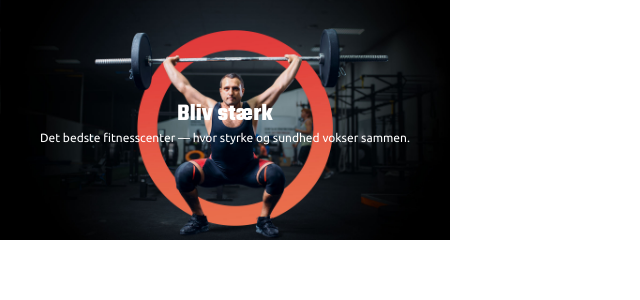
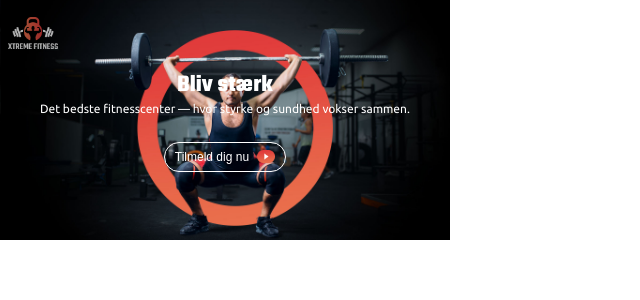
Before and after one commit to annajensen1804/Xtreme-Fitness, a React (Vite) app: page / in a window 1280 px wide. Shown: the top 300 px of the page, without its empty margins (0-640 px from the left). Built offline with nearby package versions, Linux system fonts and the light colour scheme.

Commit message:
Add button
Closes #18

```diff
--- a/package.json
+++ b/package.json
@@ -10,9 +10,12 @@
     "preview": "vite preview"
   },
   "dependencies": {
+    "hamburger-react": "^2.5.2",
     "react": "^19.2.8",
     "react-dom": "^19.2.8",
-    "react-router-dom": "^7.18.2"
+    "react-icons": "^5.7.0",
+    "react-router-dom": "^7.18.2",
+    "react-toastify": "^11.1.0"
   },
   "devDependencies": {
     "@eslint/js": "^10.0.1",
--- a/src/Routes.jsx
+++ b/src/Routes.jsx
@@ -4,17 +4,14 @@ import {
   Route,
 } from "react-router-dom";
 import AppLayout from "./components/layouts/AppLayout";
+import ErrorElement from "./components/feedbackElements/ErrorElement"
 import Home from "./pages/Home"
 
 const routes = createBrowserRouter(
   createRoutesFromElements(
     <Route>
       <Route element={<AppLayout />}>
-        <Route
-          index
-          element={<Home />}
-
-        />
+        <Route index element={<Home />} errorElement={<ErrorElement />} />
       </Route>
     </Route>,
   ),
--- /dev/null
+++ b/src/components/button/Button.jsx
@@ -0,0 +1,22 @@
+import styles from './button.module.css'
+
+const Button = ({
+  buttonText,
+  type = "button",
+  onClick,
+  variant = "default",
+  icon
+}) => {
+  return (
+    <button
+      className={`${styles.button} ${styles[variant] || ""}`}
+      onClick={onClick}
+      type={type}
+    >
+      <p>{buttonText}</p>
+      {icon && <img src={icon} alt="" className={styles.icon} />}
+    </button>
+  );
+};
+
+export default Button;
--- /dev/null
+++ b/src/components/button/button.module.css
@@ -0,0 +1,22 @@
+.button {
+  background-color: #00000000;
+  border: 1px solid white;
+  border-radius: 50px;
+  margin-top: 2em;
+  padding: 5px 10px;
+  display: inline-flex;
+  align-items: center;
+  justify-content: center;
+  gap: 8px
+}
+
+.button p {
+color: white;
+font-size: 12px;
+}
+
+.icon {
+  width: 18px;
+  height: 18px;
+  object-fit: contain;
+}
--- a/src/components/header/Header.jsx
+++ b/src/components/header/Header.jsx
@@ -6,13 +6,14 @@ import employeesHeaderImg from "../../assets/headers/employeesHeader.jpg";
 import exerciseDetailsHeaderImg from "../../assets/headers/exerciseDetailsHeader.png";
 import loginHeaderImg from "../../assets/headers/loginHeader.png";
 import myPageHeaderImg from "../../assets/headers/myPageHeader.png";
+import Button from "../button/Button";
 
 const IMAGES_MAP = {
     "/": homeHeaderImg,
     "/about": aboutHeaderImg,
   };
 
-const Header = ({ title, leadText }) => {
+const Header = ({ title, leadText, buttonText, onClick, buttonIcon }) => {
 
     const location = useLocation();
     const currentBg = IMAGES_MAP[location.pathname];
@@ -25,6 +26,10 @@ const Header = ({ title, leadText }) => {
       <div className={styles.headerContent}>
         {title && <h1 className={styles.title}>{title}</h1>}
         {leadText && <p className={styles.leadText}>{leadText}</p>}
+        {buttonText && onClick &&
+        <Button buttonText={buttonText} onClick={onClick}
+        icon={buttonIcon}>
+        </Button>}
       </div>
     </header>
   );
--- a/src/components/layouts/AppLayout.jsx
+++ b/src/components/layouts/AppLayout.jsx
@@ -1,9 +1,11 @@
 import { Outlet, ScrollRestoration } from "react-router-dom";
 /* import { ToastContainer } from "react-toastify";
 import "react-toastify/dist/ReactToastify.css";
-import Navigation from "../navigation/Navigation";
 import Footer from "../footer/Footer";
  */
+
+import Navigation from "../navigation/Navigation";
+
 /* Hele projektet: #root --> .app --> .main --> <Outlet />
    <Outlet /> renderer alle vores Route-elementer (defineret i Routes.jsx).
    <ScrollRestoration /> sørger for, at siderne starter øverst ved navigation.
@@ -11,7 +13,7 @@ import Footer from "../footer/Footer";
 const AppLayout = () => {
   return (
     <div className='app'>
-      {/* <Navigation /> */}
+      <Navigation />
       <div className='main'>
         <Outlet />
         <ScrollRestoration />
--- /dev/null
+++ b/src/components/navigation/Navigation.jsx
@@ -0,0 +1,60 @@
+import { useState } from "react";
+import { Link, NavLink, useNavigate } from "react-router-dom";
+import Hamburger from "hamburger-react";
+import { toast } from "react-toastify";
+import logo from "../../assets/icons/logo.png";
+import styles from './navigation.module.css'
+
+const Navigation = () => {
+  const [isOpen, setIsOpen] = useState(false);
+
+  const navigate = useNavigate();
+
+  const closeMenu = () => setIsOpen(false);
+
+  return (
+    <nav className={styles.navbar}>
+      <Link to="/" onClick={closeMenu}>
+        <img src={logo} alt="logo" className={styles.logo} />
+      </Link>
+
+      <div className={styles["burger-menu"]}>
+        <Hamburger toggled={isOpen} toggle={setIsOpen} size={28} color="#fff" />
+      </div>
+
+      <ul
+        className={
+          isOpen ? `${styles["nav-links"]} ${styles.open}` : styles["nav-links"]
+        }
+      >
+        <li>
+          <NavLink onClick={closeMenu} to="/services">
+            Tjenester
+          </NavLink>
+        </li>
+        <li>
+          <NavLink onClick={closeMenu} to="/traners">
+            Trænere
+          </NavLink>
+        </li>
+        <li>
+          <NavLink onClick={closeMenu} to="/prices">
+            Priser
+          </NavLink>
+        </li>
+        <li>
+          <NavLink onClick={closeMenu} to="/about">
+            Om os
+          </NavLink>
+        </li>
+        <li>
+          <NavLink onClick={closeMenu} to="/login">
+            Log in
+          </NavLink>
+        </li>
+      </ul>
+    </nav>
+  );
+};
+
+export default Navigation;
--- /dev/null
+++ b/src/components/navigation/navigation.module.css
@@ -0,0 +1,105 @@
+.navbar {
+  display: flex;
+  justify-content: space-between;
+  position: absolute;
+  width: 100%;
+  padding: 0.5em;
+  align-items: center;
+
+  img {
+    width: 60px;
+    opacity: 70%;
+  }
+
+  .logo {
+    width: 50px;
+    margin: 9px 0 1px;
+  }
+}
+
+.burger-menu {
+  position: relative;
+  z-index: 300;
+  cursor: pointer;
+  color: white;
+  display: flex;
+  gap: 20px;
+
+  div {
+    display: flex;
+    gap: 20px;
+  }
+}
+
+.nav-links {
+  list-style: none;
+  display: none;
+  flex-direction: column;
+  position: absolute;
+  z-index: 200;
+  top: 0;
+  left: 0;
+  width: 100%;
+  height: 100vh;
+  background-color: #000;
+  padding-top: 10em;
+  margin: 0;
+  align-items: flex-end;
+
+  &.open {
+    display: flex;
+  }
+
+  li {
+    padding: 1rem;
+    text-align: center;
+
+    a {
+      color: #ffffff;
+      text-decoration: none;
+      display: block;
+      position: relative;
+      transition: color 0.3s;
+      font-family: "Just Another Hand", cursive;
+      font-size: 20px;
+
+      &:after {
+        content: "";
+        position: absolute;
+        width: 100%;
+        transform: scaleX(0);
+        height: 2px;
+        bottom: 0;
+        left: 0;
+        transform-origin: bottom right;
+        transition: transform 0.3s ease-out;
+      }
+
+      &:hover:after {
+        transform: scaleX(1);
+        transform-origin: bottom left;
+      }
+    }
+  }
+}
+
+@media (min-width: 1024px) {
+  .burger-menu {
+    display: none;
+  }
+
+  .nav-links {
+    display: flex;
+    flex-direction: row;
+    position: static;
+    width: auto;
+    background-color: transparent;
+    height: auto;
+    padding-top: 20px;
+
+    li {
+      padding: 0;
+      margin: 0 1rem;
+    }
+  }
+}
--- a/src/pages/Home.jsx
+++ b/src/pages/Home.jsx
@@ -1,11 +1,21 @@
 import Header from "../components/header/Header";
+import Button from "../components/button/Button";
+import videoIcon from "../assets/icons/video_img_orange.png"
+import { NavLink, useNavigate } from "react-router-dom";
 
 const Home = () => {
+  const navigate = useNavigate()
+  const handleLoginRedirect = () => {
+    navigate('/login')
+  }
     return (
       <article>
         <Header
           title="Bliv stærk"
           leadText="Det bedste fitnesscenter — hvor styrke og sundhed vokser sammen."
+          buttonText="Tilmeld dig nu"
+          onClick={handleLoginRedirect}
+          buttonIcon={videoIcon}
         />
       </article>
     );
```
Also changed, not shown: src/assets/icons/video_img_orange.png (added), 1 other file (tests, documents, lock files or other folders).
